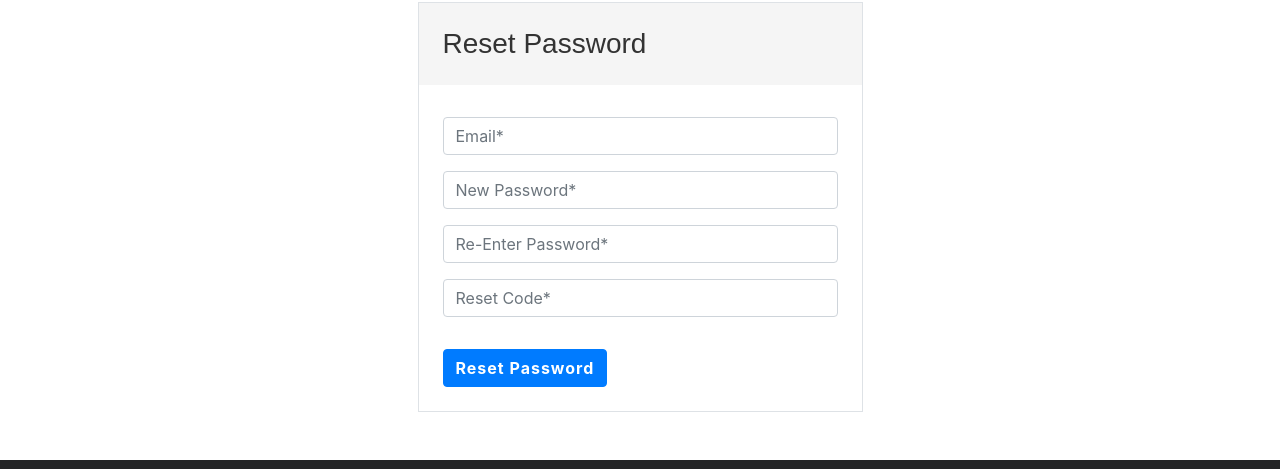
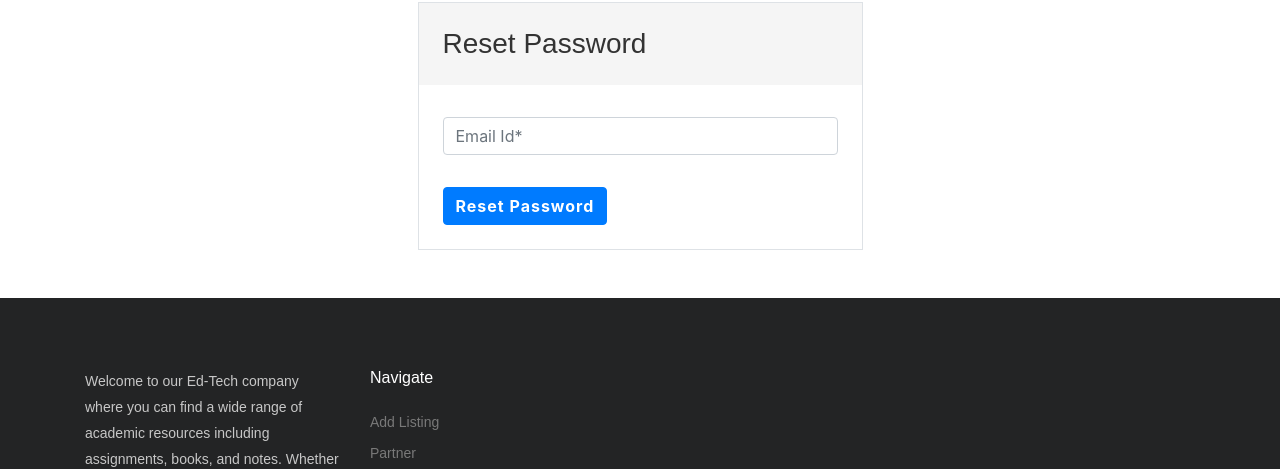
Before and after one commit to ancoreraj/tpc-client, a Next.js app: page /auth/resetpassword in a window 1280 px wide. Shown: the part 222-691 px from the top of the page. Built offline with nearby package versions, Linux system fonts and the light colour scheme; no server answers; a web font is replaced by a local one.

Commit message:
Route added to reset password

```diff
--- a/pages/auth/login.js
+++ b/pages/auth/login.js
@@ -104,6 +104,8 @@ export default function Login() {
                                     <button disabled={btnDisable} onClick={handleSubmit} class="btn btn-primary font-weight-bold mt-3">Log in</button>
                                     {/* <a class="mt-3 d-block text-primary" href="#!">Forget Password?</a> */}
                                     <div className="mt-2">Don't have an account? <a class="d-inline-block text-primary" href="/auth/register">Sign Up</a></div>
+                                    <div className="mt-2">Forgot Password? <a class="d-inline-block text-primary" href="/auth/resetpassword">Reset Password</a></div>
+
 
                                 </fieldset>
 
--- a/pages/auth/resetpassword.js
+++ b/pages/auth/resetpassword.js
@@ -7,7 +7,7 @@ import { APP_URL, isEmail } from "../../comps/constants";
 
 export default function ResetPassword() {
     const router = useRouter();
-    const [codeView, setCodeView] = useState(true);
+    const [codeView, setCodeView] = useState(false);
 
     const [input, setInput] = useState({
         email: "",
@@ -103,8 +103,6 @@ export default function ResetPassword() {
         }
     }
 
-    console.log(input2);
-
     return (
         <section class="login py-5 border-top-1">
             <div class="container">
```
